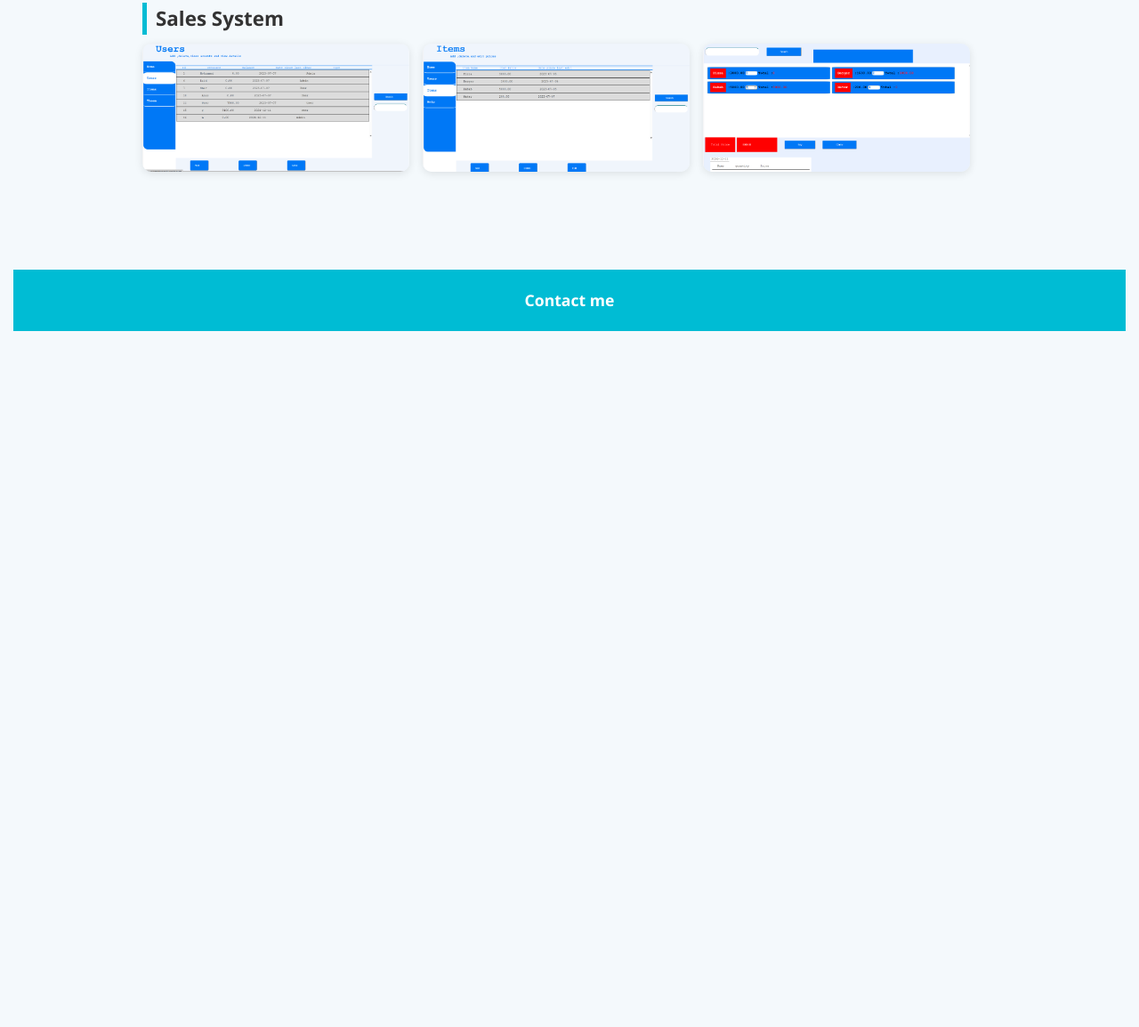
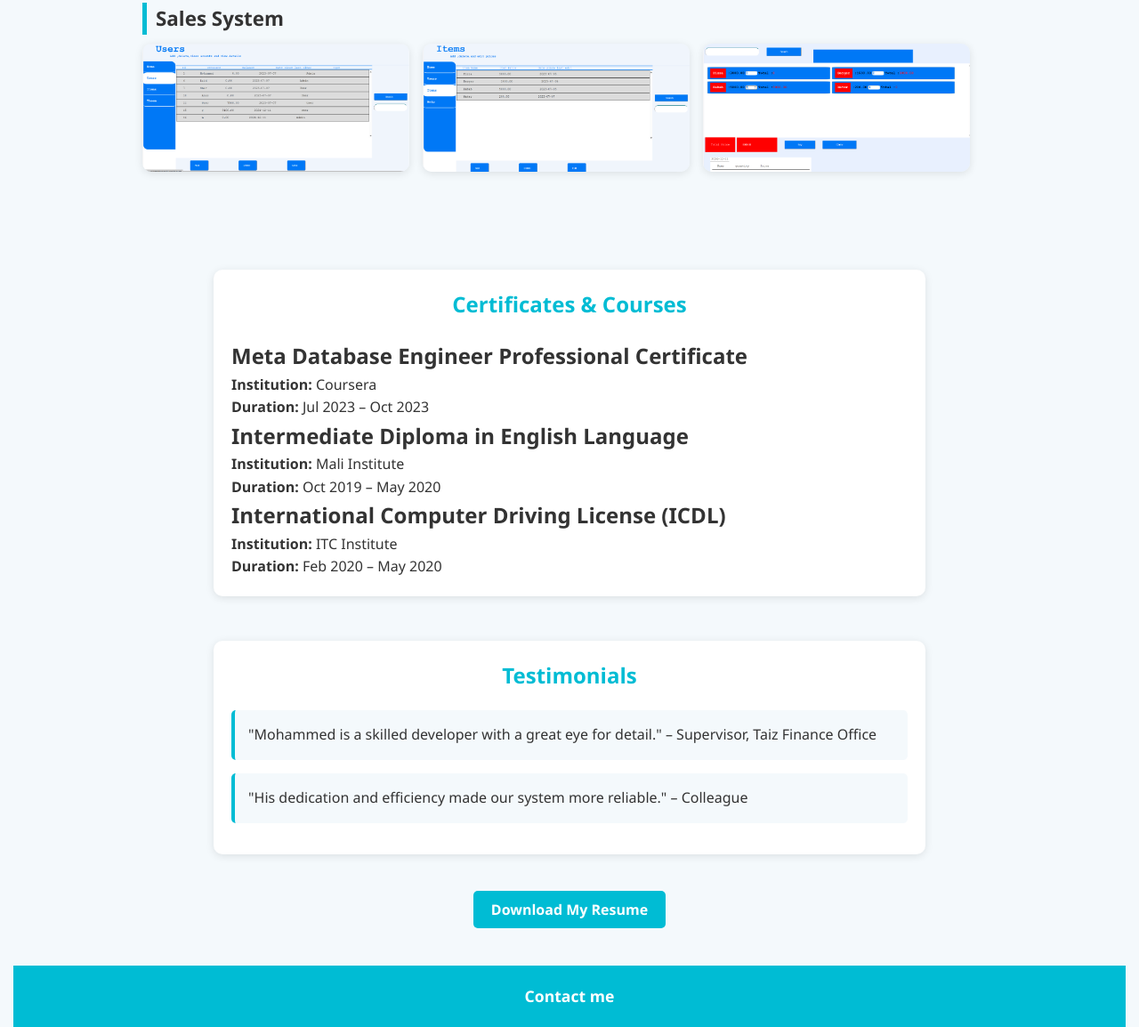
Before and after one commit to MohamedOmarAbdulkhalik/portfolio, a plain HTML site: page index.html in a window 1280 px wide. Shown: the part 1218-2372 px from the top of the page at 89% size. Before the commit the page ends 1590 px from the top, so only its background shows below. Drawn offline with Linux system fonts and the light colour scheme.

Commit message:
feat(index):add sections :cirtificates ,testomny ,cv

```diff
--- a/CSS/style.css
+++ b/CSS/style.css
@@ -164,3 +164,70 @@ footer {
     max-width: 90%;
   }
 }
+
+
+
+/* ===== Certificates & Testimonials ===== */
+.certificates, .testimonials {
+  max-width: 800px;
+  margin: 50px auto;
+  padding: 20px;
+  background: white;
+  border-radius: 10px;
+  box-shadow: 0 2px 10px rgba(0,0,0,0.1);
+}
+
+.certificates h1, .testimonials h1 {
+  color: #00bcd4;
+  text-align: center;
+  margin-bottom: 20px;
+}
+
+.certificates ul {
+  list-style: square inside;
+  padding-left: 10px;
+}
+
+.testimonial {
+  background: #f4f9fc;
+  padding: 15px;
+  margin-bottom: 15px;
+  border-left: 4px solid #00bcd4;
+  border-radius: 5px;
+}
+
+/* ===== CV Button ===== */
+.download-cv {
+  background-color: #00bcd4;
+  color: white;
+  padding: 10px 20px;
+  font-weight: bold;
+  border-radius: 5px;
+  text-decoration: none;
+  transition: background 0.3s ease;
+}
+
+.download-cv:hover {
+  background-color: #0097a7;
+}
+
+/* ===== Scroll to Top Button ===== */
+#scrollTopBtn {
+  position: fixed;
+  bottom: 30px;
+  right: 30px;
+  z-index: 99;
+  background-color: #00bcd4;
+  color: white;
+  border: none;
+  padding: 12px 16px;
+  border-radius: 50%;
+  font-size: 18px;
+  cursor: pointer;
+  display: none;
+  box-shadow: 0 2px 10px rgba(0,0,0,0.3);
+}
+
+#scrollTopBtn:hover {
+  background-color: #0097a7;
+}
--- a/index.html
+++ b/index.html
@@ -63,6 +63,49 @@
         </div>
       </article>
     </section>
+
+
+ <section class="certificates" id="certificates">
+  <h1>Certificates & Courses</h1>
+  <div class="certificate">
+    <h2>Meta Database Engineer Professional Certificate</h2>
+    <p><strong>Institution:</strong> Coursera</p>
+    <p><strong>Duration:</strong> Jul 2023 – Oct 2023</p>
+  </div>
+
+  <div class="certificate">
+    <h2>Intermediate Diploma in English Language</h2>
+    <p><strong>Institution:</strong> Mali Institute</p>
+    <p><strong>Duration:</strong> Oct 2019 – May 2020</p>
+  </div>
+
+  <div class="certificate">
+    <h2>International Computer Driving License (ICDL)</h2>
+    <p><strong>Institution:</strong> ITC Institute</p>
+    <p><strong>Duration:</strong> Feb 2020 – May 2020</p>
+  </div>
+</section>
+
+
+
+<section class="testimonials" id="testimonials">
+  <h1>Testimonials</h1>
+  <div class="testimonial">
+    <p>"Mohammed is a skilled developer with a great eye for detail." – Supervisor, Taiz Finance Office</p>
+  </div>
+  <div class="testimonial">
+    <p>"His dedication and efficiency made our system more reliable." – Colleague</p>
+  </div>
+</section>
+
+
+<div class="resume-button" style="text-align:center; margin: 30px 0;">
+  <a href="docs/Mohammed_Resume.pdf" download class="download-cv">Download My Resume</a>
+</div>
+
+<button id="scrollTopBtn" title="Go to top">↑</button>
+
+
   </main>
 
   <footer id="contact">
```
Also changed, not shown: 1 other file.
